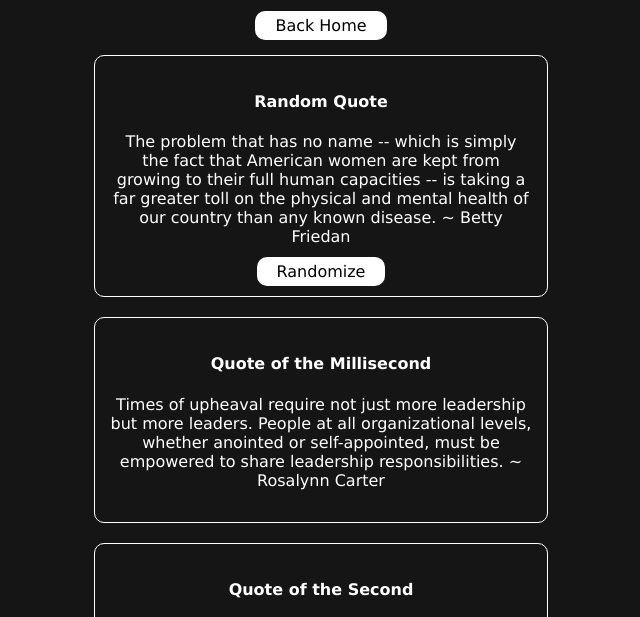
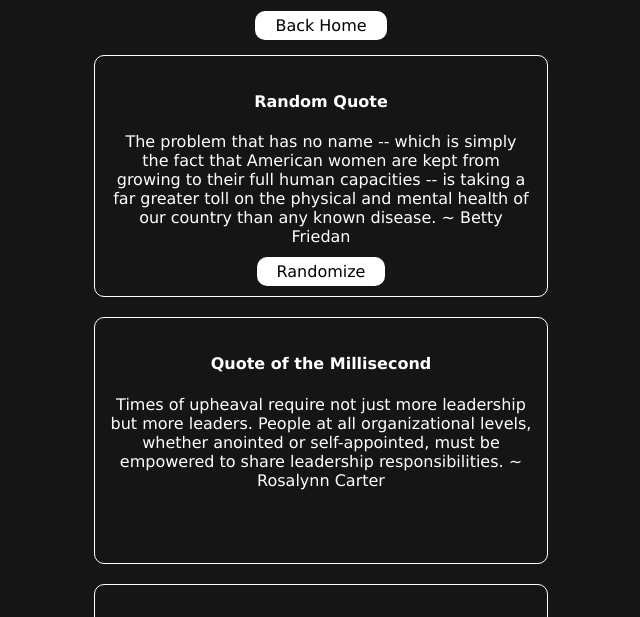
Before and after one commit to Expolus/fun-stuff, a website: page pages/quotes/index.html in a window 1280 px wide. Shown: the part 105-722 px from the top of the page, without its empty margins (319-959 px from the left). Drawn offline with Linux system fonts and the light colour scheme.

Commit message:
Increase min-height for millisecond-quote element

```diff
--- a/pages/quotes/style.css
+++ b/pages/quotes/style.css
@@ -20,8 +20,8 @@ body {
 
 /* Prevent the millisecond-quote from causing layout jumps by giving it a stable min-height */
 #millisecond-quote {
-    /* Estimate height for ~5 lines of text on most screens */
-    min-height: 5.6em;
+    /* Estimate height for ~8 lines of text on most screens */
+    min-height: 8.6em;
     line-height: 1.2em;
     display: block;
     word-wrap: break-word;
```
